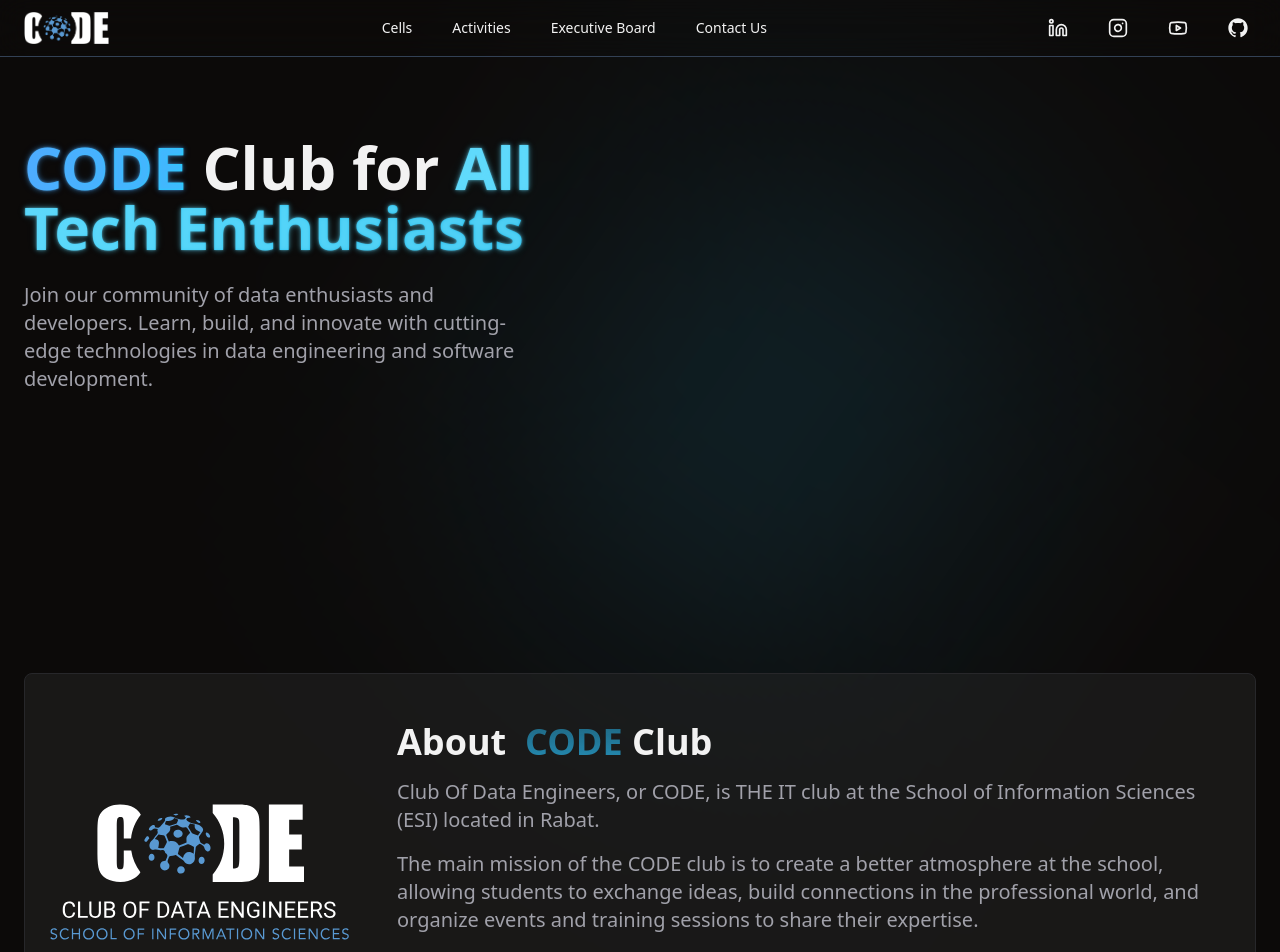
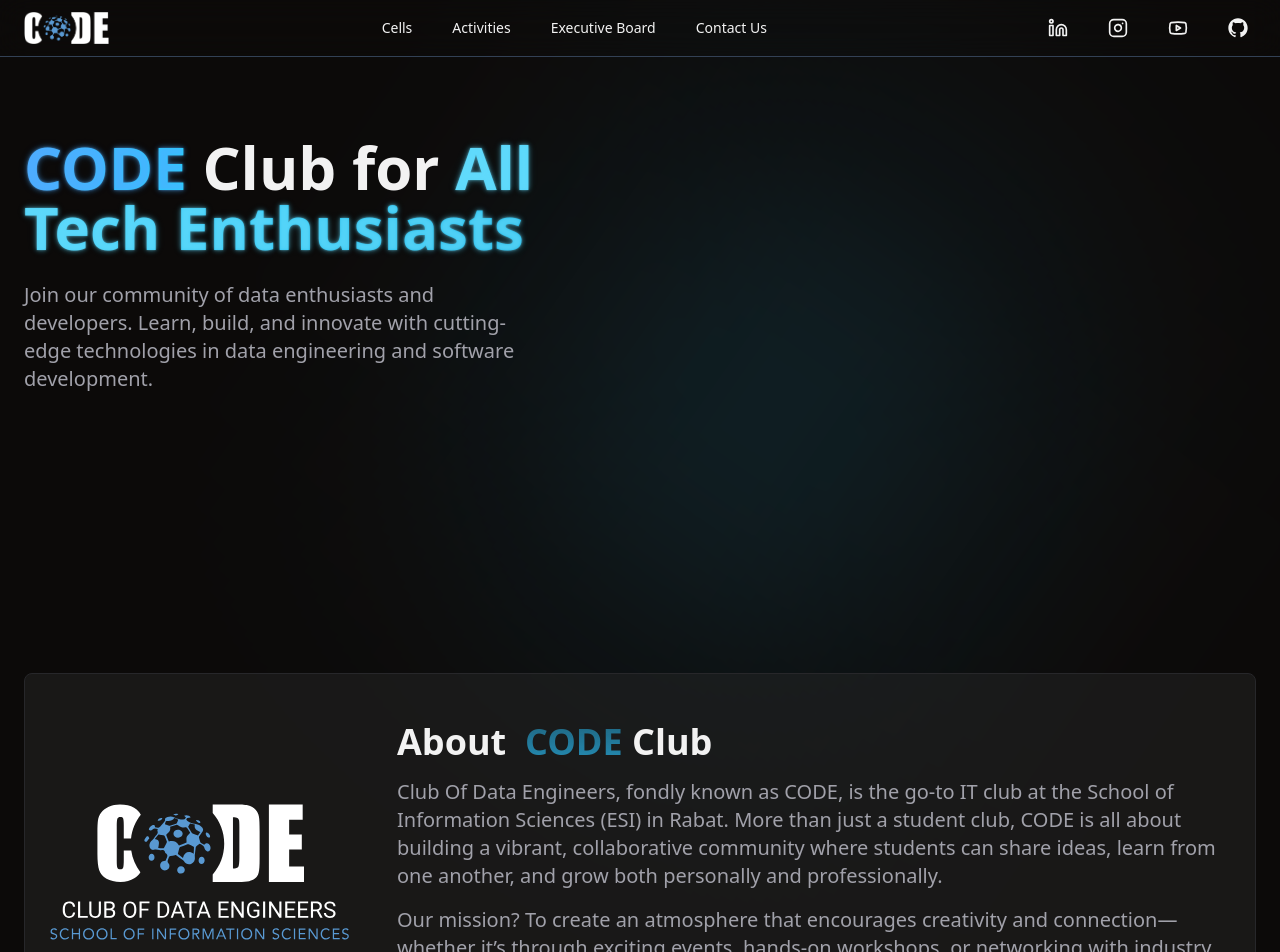
Before and after one commit to mouadenna/landingPage, a React (Vite) app: page / in a window 1280 px wide. Shown: the top 952 px of the page. Built offline with nearby package versions, Linux system fonts and the light colour scheme.

Commit message:
Update About.tsx

```diff
--- a/src/components/About.tsx
+++ b/src/components/About.tsx
@@ -24,11 +24,13 @@ export const About = () => {
               </h2>
 
               <p className="text-xl text-muted-foreground mt-4">
-                Club Of Data Engineers, or CODE, is THE IT club at the School of Information Sciences (ESI) located in Rabat.
-              </p>
+              Club Of Data Engineers, fondly known as CODE, is the go-to IT club at the School of Information Sciences (ESI) in Rabat.
+                More than just a student club, CODE is all about building a vibrant, collaborative community where students can share ideas,
+                learn from one another, and grow both personally and professionally.
+                              </p>
               <p className="text-xl text-muted-foreground mt-4">
-              The main mission of the CODE club is to create a better atmosphere at the school, allowing students to exchange ideas,
-                build connections in the professional world, and organize events and training sessions to share their expertise.
+              Our mission? To create an atmosphere that encourages creativity and connection—whether it’s through exciting events, hands-on workshops,
+                or networking with industry professionals. At CODE, we’re shaping the future, one project at a time!
               </p>
             </div>
           </div>
```
